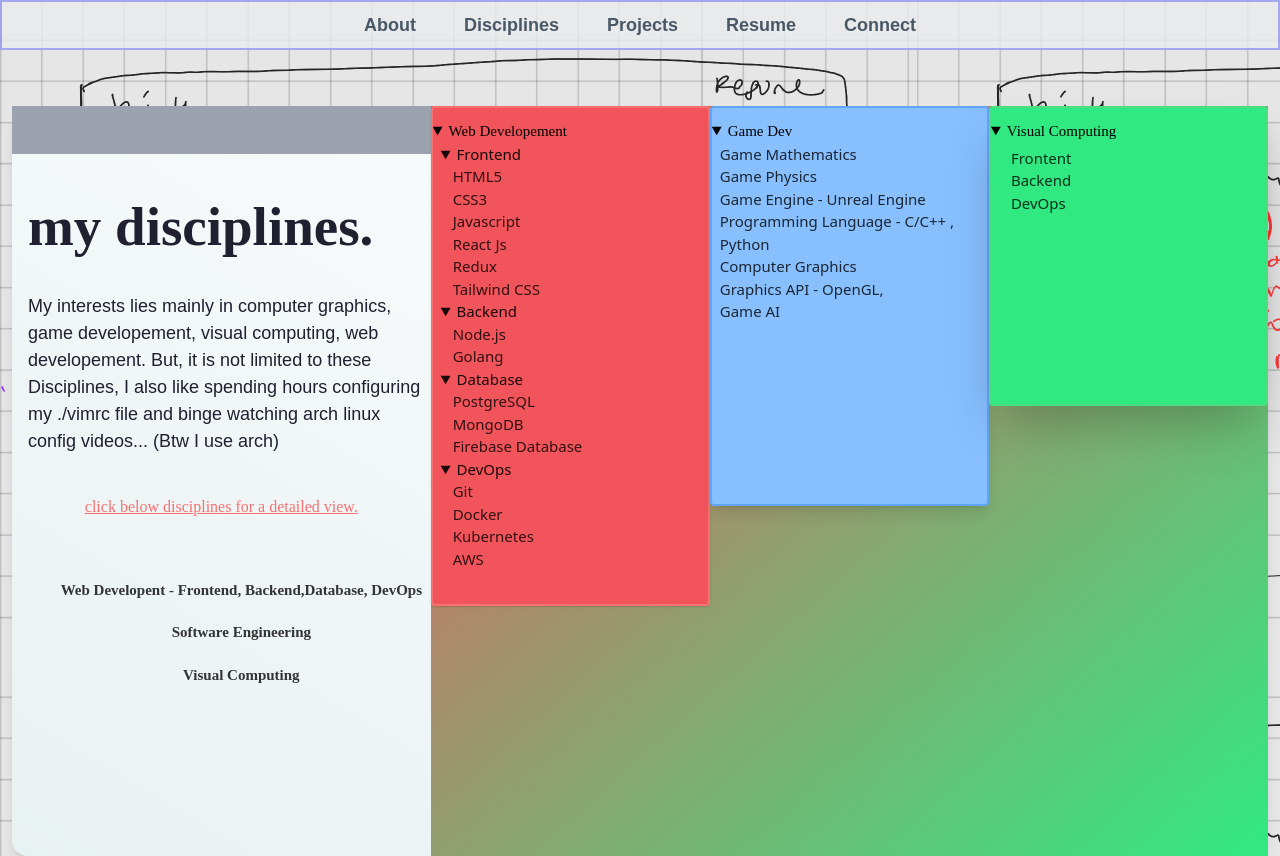
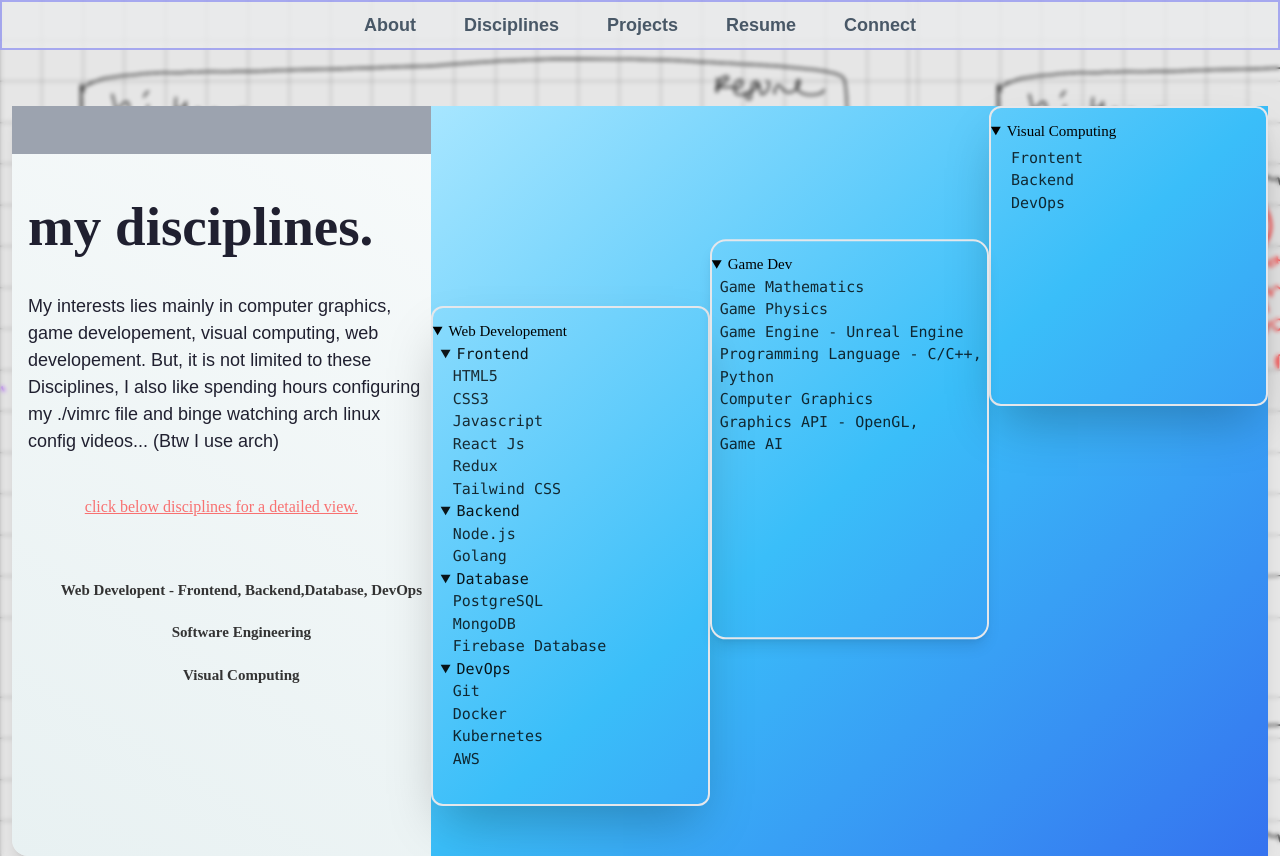
Before and after one commit to Jay-A-Kad/MyPortfolio, a React (Create React App) app: page / in a window 1280 px wide. Both pictures are taken after a click on the item "Disciplines". Built offline with nearby package versions, Linux system fonts and the light colour scheme.

Commit message:
fixed bg and added style to disciplines section

```diff
--- a/src/components/Connect.jsx
+++ b/src/components/Connect.jsx
@@ -3,7 +3,9 @@ import React from 'react'
 const Connect = () => {
     return (
         <div className='text-[#202030]'>
-            <div className='  shadow-lg bg-gradient-to-tl from-[#E8F1F2] via-[#F2AF29] to-[#642CA9] max-w-[1600px] mt-[56px] w-full h-full mx-auto rounded-lg flex-col justify-center' >
+            <div className='  shadow-lg bg-gradient-to-tl from-[#E8F1F2] via-[#EEEEEE] to-[#00ADB5] max-w-[1600px] mt-[56px] w-full h-full mx-auto rounded-lg flex-col justify-center transition duration-500' >
+
+
                 <h1 className='font-fatface-reg text-[50px] md:text-[100px] lg:text-[100px] ml-6'>Stay in touch.</h1>
                 <a href="mailto::jaykad982@gmail.com" className='font-game-over bg-white text-[15px] md:text-[25px] lg:text-[25px] ml-6 mt-10 h-12 bg-opacity-10 rounded-md hover:text-white hover:shadow-xl hover:bg-[#642CA9] hover:underline hover:transition-colors duration-200'>Drop me a line.</a>
 
--- a/src/components/Disciplines.jsx
+++ b/src/components/Disciplines.jsx
@@ -18,10 +18,10 @@ const Disciplines = () => {
                             <div className='text-[10px] md:text-[12px] lg:text-[15px]  h-12 mt-5 lg:ml-10 lg:h-15 l[]underline font-bold rounded text-center  hover:cursor-pointer hover:shadow-xl transition duration-100'>Visual Computing</div>
                         </div>
                     </div>
-                    <div class=" w-2/3 h-[520px] md:h-[650px] lg:h-[750px] bg-gradient-to-br from-[#F2545B] via-[[#87BFFF] to-[#31E981]">
+                    <div class=" w-2/3 h-[520px] md:h-[650px] lg:h-[750px] bg-gradient-to-br from-[#A7E6FF] via-[#3ABEF9] to-[#3572EF]">
                         <div class="flex mb-4">
-                            <div class="flex-1 bg-[#F2545B] border-2 border-red-400 h-[300px] md:h-[400px] lg:h-[500px] rounded shadow">
-                                <ul className='text-[8px] md:text-[12px] lg:text-[15px]'>
+                            <div class="flex-1 bg-[#F6F6F6]] border-2 h-[300px] md:h-[400px] lg:h-[500px] rounded-xl shadow-2xl translate-y-[40%] transition duration-500 hover:scale-125">
+                                <ul className='text-[8px] md:text-[12px] lg:text-[15px] font-mono'>
                                     <li>
                                         <details className='mt-3' open>
                                             <summary className=' text-black text-opacity-100 cursor-pointer font-pt-serif-bold'>Web Developement</summary>
@@ -39,7 +39,7 @@ const Disciplines = () => {
                                                         </ul>
                                                     </details>
                                                     <details open>
-                                                        <summary className='text-black text-opacity-90 cursor-pointer ml-2'>Backend</summary>
+                                                        <summary className='text-black text-opacity-90 cursor-pointer ml-2 '>Backend</summary>
                                                         <ul className='text-black text-opacity-80 ml-5'>
                                                             <li>Node.js</li>
                                                             <li>Golang</li>
@@ -68,16 +68,16 @@ const Disciplines = () => {
                                     </li>
                                 </ul>
                             </div>
-                            <div class="flex-1 bg-[#87BFFF] border-2 border-blue-400 h-[200px] md:h-[300px] lg:h-[400px] rounded shadow-lg">
+                            <div class="flex-1 bg-[#F6F6F6]] border-2  h-[200px] md:h-[300px] lg:h-[400px] rounded-2xl shadow-lg translate-y-1/3 transition duration-500 hover:scale-125">
                                 <ul className='text-[8px] md:text-[12px] lg:text-[15px]'>
                                     <li>
                                         <details className='mt-3' open>
-                                            <summary className='text-black text-opacity-100 font-pt-serif-bold cursor-pointer'>Game Dev</summary>
-                                            <ul className='text-black text-opacity-80 ml-2'>
+                                            <summary className='text-black text-opacity-100 font-pt-serif-bold cursor-pointer '>Game Dev</summary>
+                                            <ul className='text-black text-opacity-80 ml-2 font-mono'>
                                                 <li>Game Mathematics</li>
                                                 <li>Game Physics</li>
                                                 <li>Game Engine - Unreal Engine</li>
-                                                <li>Programming Language - C/C++ , Python</li>
+                                                <li>Programming Language - C/C++, Python</li>
                                                 <li>Computer Graphics</li>
                                                 <li>Graphics API - OpenGL, </li>
                                                 <li>Game AI</li>
@@ -86,12 +86,12 @@ const Disciplines = () => {
                                     </li>
                                 </ul>
                             </div>
-                            <div class="flex-1 bg-[#31E981] border-2 border-green-400 h-[100px] md:h-[200px] lg:h-[300px] rounded shadow-2xl">
+                            <div class="flex-1 bg-[##F6F6F6]] border-2  h-[100px] md:h-[200px] lg:h-[300px] rounded-xl shadow-2xl transition duration-500 hover:scale-125" >
                                 <ul className='text-[8px] md:text-[12px] lg:text-[15px]'>
                                     <li>
                                         <details className='mt-3' open>
                                             <summary className='text-black text-opacity-100 font-pt-serif-bold cursor-pointer'>Visual Computing</summary>
-                                            <ul className='text-black text-opacity-80 ml-5 mt-1'>
+                                            <ul className='text-black text-opacity-80 ml-5 mt-1 font-mono'>
                                                 <li>Frontent</li>
                                                 <li>Backend</li>
                                                 <li>DevOps</li>
--- a/src/index.css
+++ b/src/index.css
@@ -13,5 +13,6 @@
 body {
   background-color: #F7F7FF;
   background-image: url('/src/Img/background.png');
+  backdrop-filter: blur(2px);
 
 }
```
